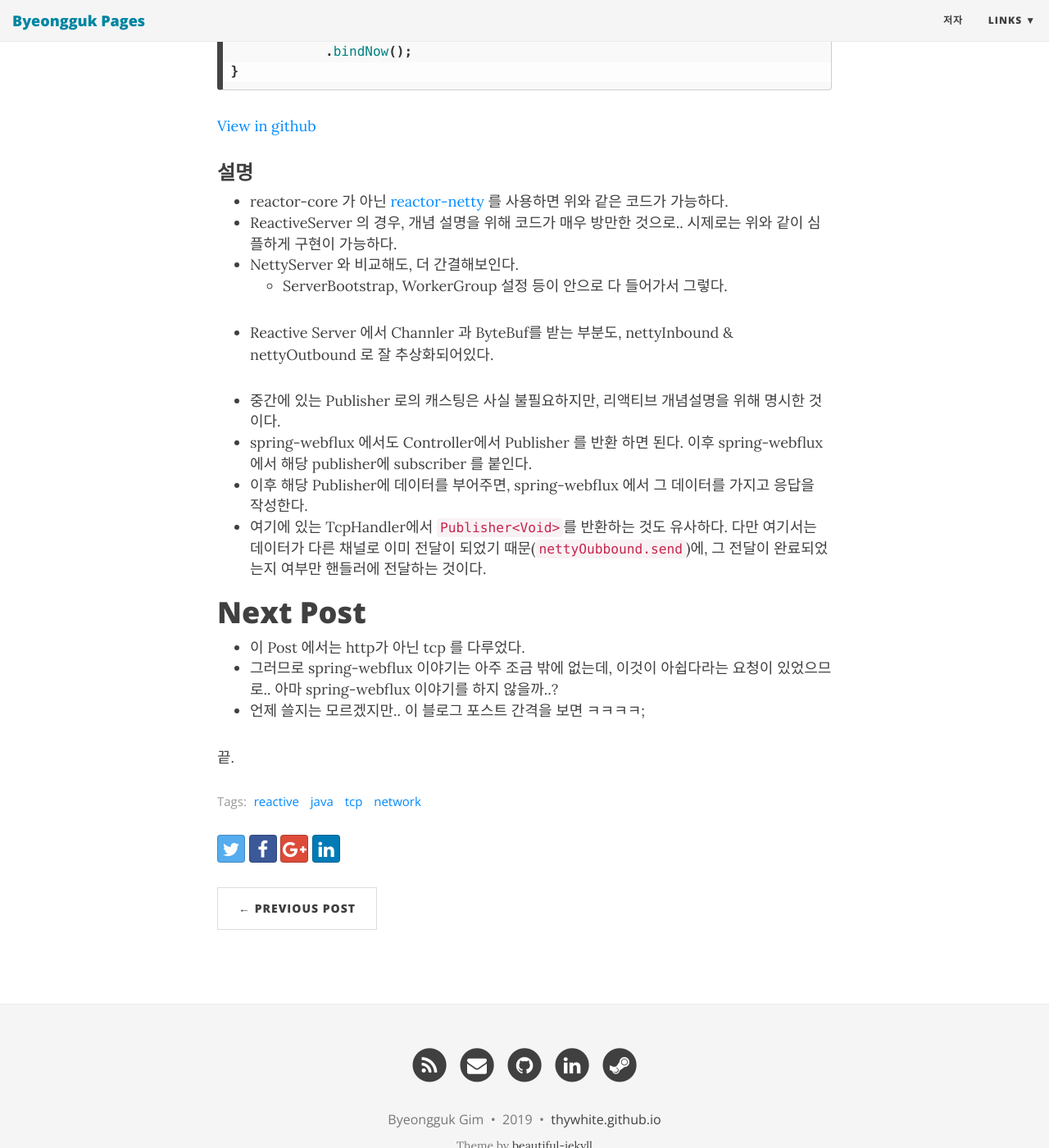
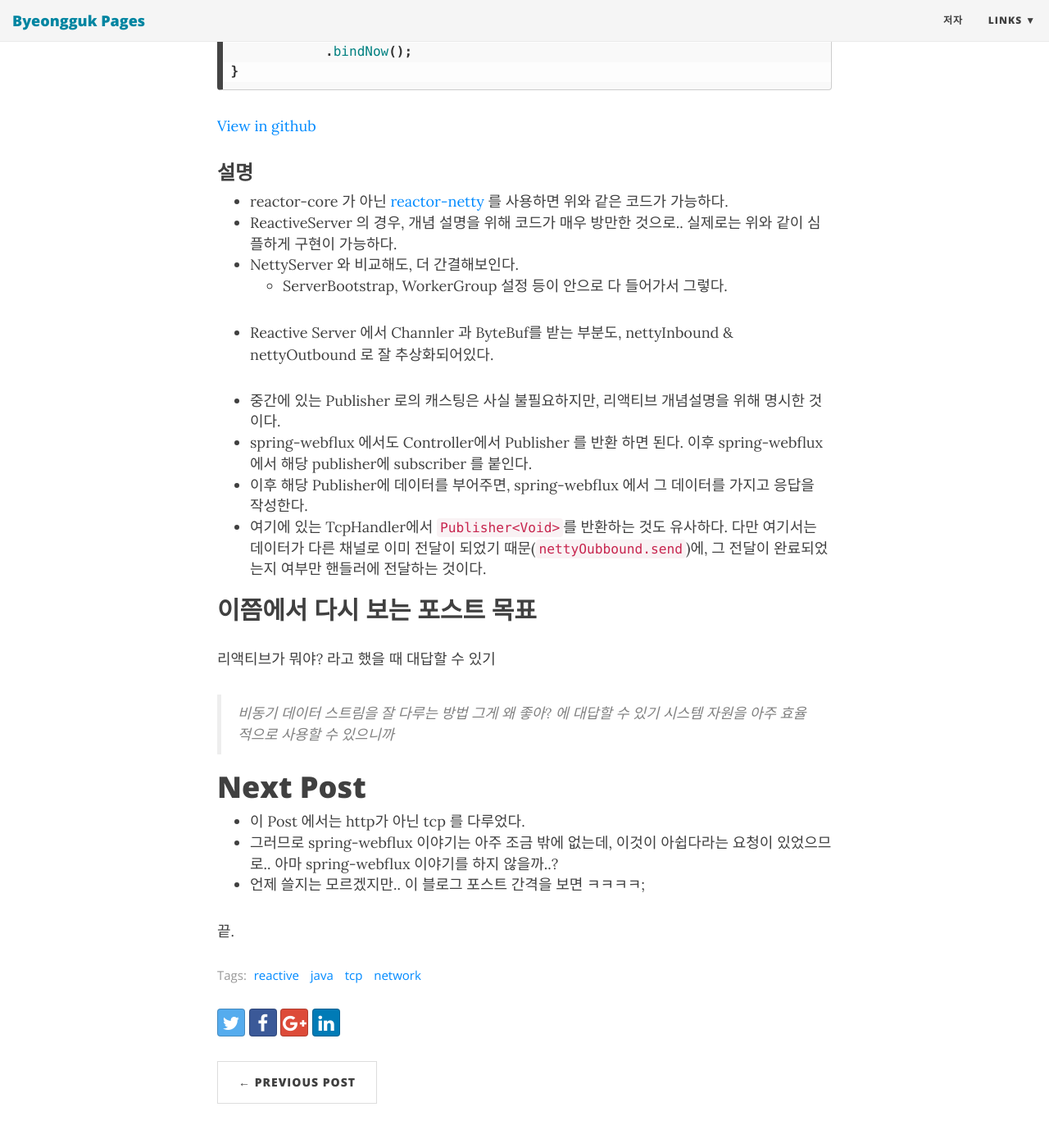
Before and after one commit to byoengguk/byeongguk.github.io, a Jekyll site: the page built from _posts/2019-06-20-to-reactive-from-blocking.md, in a window 1280 px wide and 1400 px high, scrolled down 13143 px. Shown: the whole window at 82% size. Built offline with Jekyll 4.4.1, drawn with Linux system fonts in a browser that asks for light colours; nearby versions of some CDN libraries; comment, search, counter and statistics services are not loaded; some of the changed text lies outside the part shown.

Commit message:
Fix typo

````diff
--- a/_posts/2019-06-20-to-reactive-from-blocking.md
+++ b/_posts/2019-06-20-to-reactive-from-blocking.md
@@ -31,7 +31,7 @@ webflux 는 고도화가 많이 되어 있으므로, 이를 이해하기 위해
 
 # Intro
 
-[Node JS](https://nodejs.org/ko/about/) 소개 페이지에 아래와 같은 문구가 있다.
+[Node JS](https://nodejs.org/ko/about/) 소개 페이지에 아래와 같은 자랑이 있다.
 
 > 이는 오늘날 OS 스레드가 일반적으로 사용하는 동시성 모델과는 대조적입니다. 스레드 기반의 네트워크는 상대적으로 비효율적이고 사용하기가 몹시 어렵습니다. 게다가 잠금이 없으므로 Node의 사용자는 프로세스의 교착상태에 대해서 걱정할 필요가 없습니다. Node에서 I/O를 직접 수행하는 함수는 거의 없으므로 프로세스는 결과 블로킹 되지 않습니다. 아무것도 블로킹 되지 않으므로 Node에서는 확장성 있는 시스템을 개발하는 게 아주 자연스럽습니다.
 
@@ -97,7 +97,7 @@ ServerSocket serverSocket = new ServerSocket(port);
 
 while (!Thread.currentThread().isInterrupted()) {
     final Socket socket = serverSocket.accept();
-    threadPool.submit(() -> { // 클라이어늩 데이터 수신을 thread pool에 맡긴다.
+    threadPool.submit(() -> { // 클라이언트 데이터 수신을 thread pool에 맡긴다.
         final InputStream is = socket.getInputStream();
 
         byte[] buffer = new byte[2048];
@@ -208,19 +208,19 @@ selector.close();
   * Node JS 가 자랑하던 바로 그것.
 
 ### select() 결과물을 처리하다가, 블로킹 메소드를 호출해버리면?
-* Don't do it.
+* **Don't do it.**
 * 비동기 이벤트 기반 처리와 블로킹 메소드의 궁합은 심각하게 좋지 않다.
 * 저 서버의 경우, ```selector.select()``` 가 호출이 늦어지게 된다.
 * 이 말은, 다른 클라이언트가 연결을 했을 경우, 데이터를 보냈을 경우 이를 처리하는 것이 늦어지는 것을 의미한다.
 * Netty나, 이를 기반으로 한 프레임워크 등에서, 블로킹 메소드를 호출하지 마세요라고 이야기하는 것은 이 때문.
 
 ### 블로킹 메소드 예시
-* Thread.sleep()
-* System.out.println()
-* Stream.read() / write()
+* ```Thread.sleep()```
+* ```System.out.println()```
+* ```Stream.read() / write()```
 * synchronized block
 * JDBC operation
-* logger.log()
+* ```logger.log()```
   * 설정에 따라서 async + discard 이면 OK.
   * async 이더라도 discard 가 아닌 경우는 blocking 될 가능성 존재
 * 기타 등등..
@@ -284,7 +284,7 @@ static class EchoHandler extends ChannelInboundHandlerAdapter {
   * 멀티 코어 시스템에서는, 싱글 쓰레드 대비 더 빨리 처리할 수 있다는 이야기이다.
 
 * 사실 싱글 쓰레드 모델에서는, 멀티 코어 CPU 자원을 온전히 활용하기가 힘들다.
-  * Node JS 에서는 클러스터를 통해서 이를 해결한다.
+  * Node JS 에서는 클러스터(멀티프로세스)를 통해서 이를 해결한다.
 * 자바에서는 그냥, 핸들링 하는 쓰레드를 여러개 사용하면 된다. 지금 사용한 Netty 처럼.
 
 * 사실 Netty 에서 bossGroup 기본값이 1, workerGroup 기본값이 CORE 수 * 2 인 이유도, 멀티코어 CPU를 풀로 활용하기 위해서다.
@@ -371,7 +371,7 @@ public void start(int port) {
   * Reactive 표준 인터페이스인 [reactive-streams](https://github.com/reactive-streams/reactive-streams-jvm) 에서는 Publisher 로 표현한다.
   * [project-reactor](https://github.com/reactor/reactor) 에서 이 Publisher 를 구현했고, 그 구현체 중 하나가 Flux 이다.
   * Flux 는 0~n 개의 데이터를 퍼블리싱 한다.
-* 이 Flux 는 클라이언트가 연결이 될 때마다, Channel 을 계속 공급한다.
+* 이 Flux 는 클라이언트와 연결이 이루어 질 때마다, Channel 을 계속 공급한다.
 * ```List.stream()``` 이랑 비교하면 아래와 같은 차이점이 있다.
   1. 스트림 생성 시점 시, 어떤 데이터를 몇 개 줄지가 결정되어 있지 않다. (not predetermined)
   2. 스트림은 1회 용이다. 한번, count나 collect 등을 수행하면 재 사용할 수 없다. 반면 Flux 는 여러번 subscribe 를 할 수 있다.
@@ -429,7 +429,7 @@ public void start(int port) {
 
 ### 설명
 * reactor-core 가 아닌 [reactor-netty](https://github.com/reactor/reactor-netty) 를 사용하면 위와 같은 코드가 가능하다.
-* ReactiveServer 의 경우, 개념 설명을 위해 코드가 매우 방만한 것으로.. 시제로는 위와 같이 심플하게 구현이 가능하다.
+* ReactiveServer 의 경우, 개념 설명을 위해 코드가 매우 방만한 것으로.. 실제로는 위와 같이 심플하게 구현이 가능하다.
 * NettyServer 와 비교해도, 더 간결해보인다.
   * ServerBootstrap, WorkerGroup 설정 등이 안으로 다 들어가서 그렇다.
 * Reactive Server 에서 Channler 과 ByteBuf를 받는 부분도, nettyInbound & nettyOutbound 로 잘 추상화되어있다.
@@ -439,6 +439,13 @@ public void start(int port) {
 * 이후 해당 Publisher에 데이터를 부어주면, spring-webflux 에서 그 데이터를 가지고 응답을 작성한다.
 * 여기에 있는 TcpHandler에서 ```Publisher<Void>```를 반환하는 것도 유사하다. 다만 여기서는 데이터가 다른 채널로 이미 전달이 되었기 때문(```nettyOubbound.send```)에, 그 전달이 완료되었는지 여부만 핸들러에 전달하는 것이다.
 
+## 이쯤에서 다시 보는 포스트 목표
+
+리액티브가 뭐야? 라고 했을 때 대답할 수 있기
+> 비동기 데이터 스트림을 잘 다루는 방법
+그게 왜 좋아? 에 대답할 수 있기
+> 시스템 자원을 아주 효율적으로 사용할 수 있으니까
+
 # Next Post
 * 이 Post 에서는 http가 아닌 tcp 를 다루었다.
 * 그러므로 spring-webflux 이야기는 아주 조금 밖에 없는데, 이것이 아쉽다라는 요청이 있었으므로.. 아마 spring-webflux 이야기를 하지 않을까..?
````
